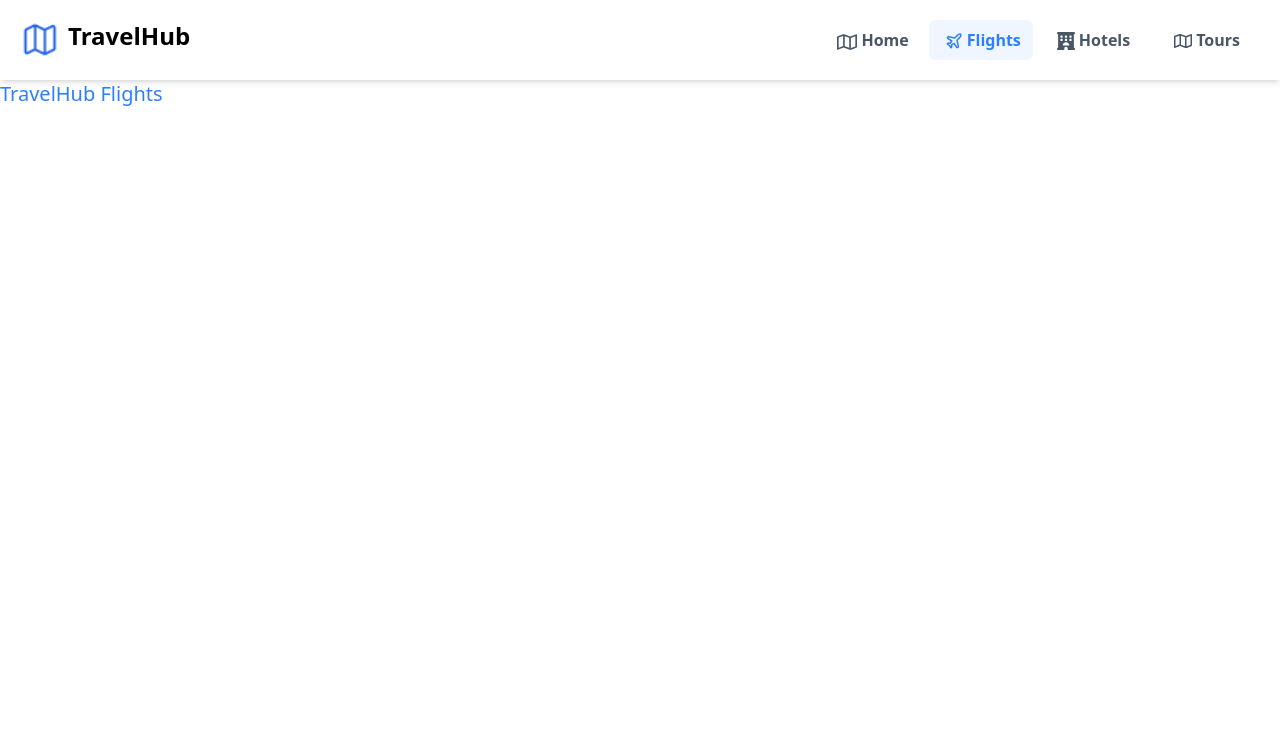
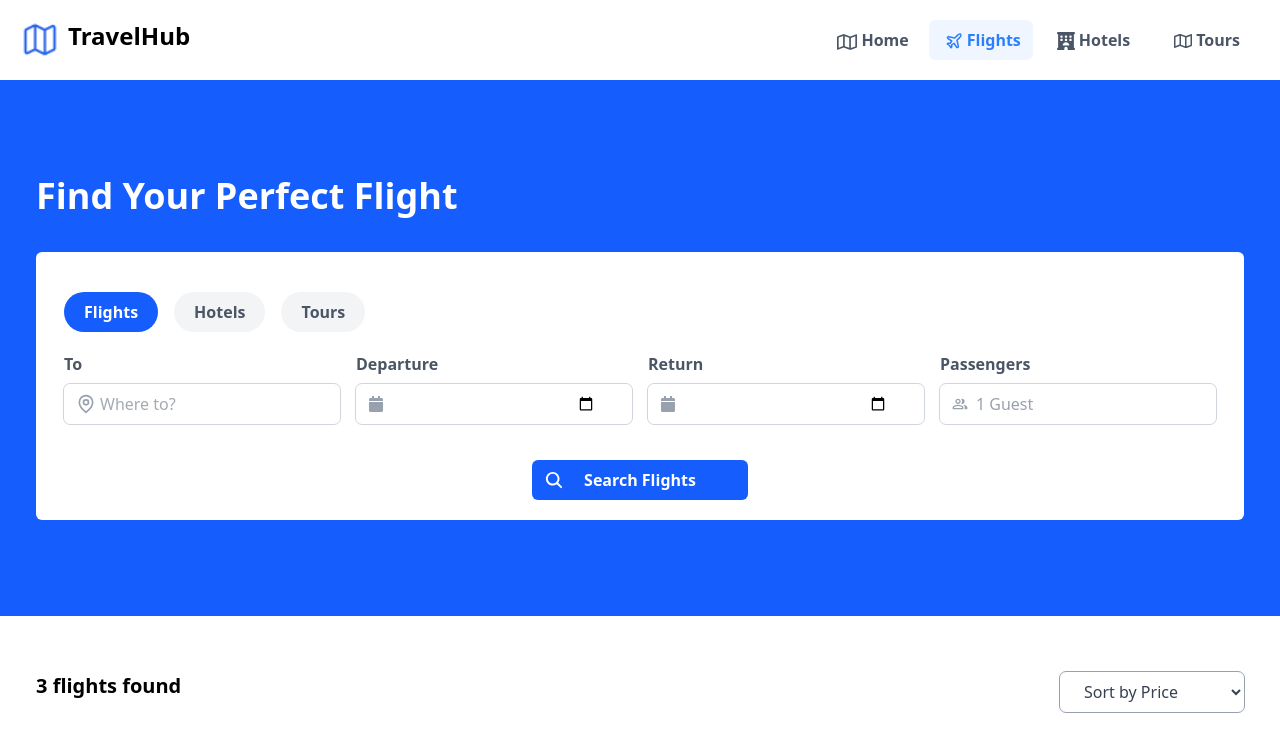
Before and after one commit to mirjetamustafa/TravelHub, a React (Vite) app: page /flights in a window 1280 px wide. Shown: the top 752 px of the page. Built offline with nearby package versions, Linux system fonts and the light colour scheme.

Commit message:
adding flights

```diff
--- a/src/components/Flights.jsx
+++ b/src/components/Flights.jsx
@@ -1,10 +1,31 @@
 import React from 'react'
+import Table from './Table'
 
 const Flights = () => {
   return (
-    <div>
-      <h1 className="text-blue-500 text-xl">TravelHub Flights</h1>
-    </div>
+    <main>
+      <section className="bg-blue-600 w-full mb-9 p-9 text-white">
+        <h1 className="font-bold md:text-4xl text-3xl mt-15">
+          Find Your Perfect Flight
+        </h1>
+
+        <Table />
+      </section>
+      <section className="mt-9">
+        <div className="flex justify-between px-9 py-5">
+          <div className="">
+            <h1 className="text-xl font-bold">3 flights found</h1>
+          </div>
+          <form action="">
+            <select className="outline outline-gray-400 rounded-md py-2 px-5 w-full text-gray-700">
+              <option>Sort by Price</option>
+              <option>Sort by Duration</option>
+              <option>Sort by Rating</option>
+            </select>
+          </form>
+        </div>
+      </section>
+    </main>
   )
 }
 
--- /dev/null
+++ b/src/components/SkyFlights.jsx
@@ -0,0 +1,36 @@
+const flights = [
+  {
+    name: 'SkyLine Airways',
+    departure: '8:30',
+    arrive: '14:45',
+    time: '7h 15m',
+    from: 'New York',
+    to: 'Paris',
+    fromAir: 'JFK',
+    toAir: 'CDG',
+    flightMode: 'Direct',
+    price: '485',
+    guest: 'per person',
+    rating: 4.2,
+  },
+  {
+    name: 'Global Wings',
+    departure: '11:20',
+    arrive: '18:30',
+    time: '8h 10m',
+    from: 'New York',
+    to: 'Paris',
+    fromAir: 'JFK',
+    toAir: 'CDG',
+    flightMode: 'Direct',
+    price: '425',
+    guest: 'per person',
+    rating: 4,
+  },
+]
+
+const SkyFlights = () => {
+  return <div></div>
+}
+
+export default SkyFlights
--- a/src/components/Table.jsx
+++ b/src/components/Table.jsx
@@ -94,7 +94,7 @@ const Table = () => {
                       <span className="absolute inset-y-0 left-0 flex items-center pl-3 text-gray-400">
                         <MdOutlinePeopleAlt />
                       </span>
-                      <select className="outline outline-gray-300 rounded-md py-2 px-9 w-full appearance-none text-gray-400 placeholder-transparent">
+                      <select className="outline outline-gray-300 rounded-md py-2 px-9 w-full appearance-none text-gray-400">
                         <option>1 Guest</option>
                         <option>2 Guest</option>
                         <option>3 Guest</option>
```
